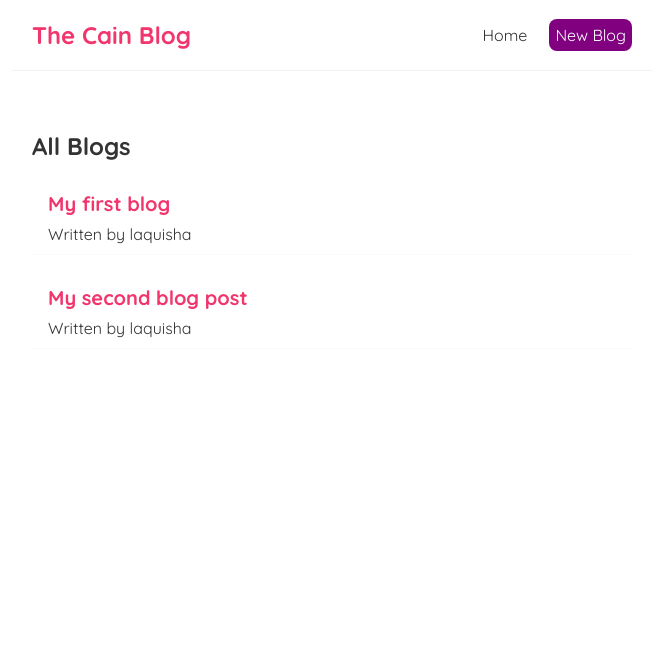
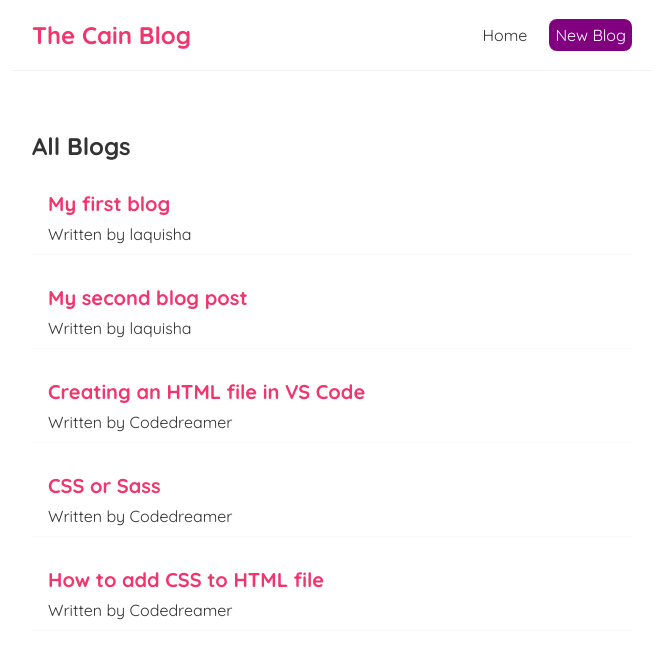
Before and after one commit to llcain/react-cain-blog, a React (Create React App) app: page / in a window 1280 px wide. Shown: the top 658 px of the page, without its empty margins (308-971 px from the left). Built offline with nearby package versions, Linux system fonts and the light colour scheme; data requests are answered from the project's data file.

Commit message:
Added delete button to blog details and styled button

```diff
--- a/src/BlogDetails.js
+++ b/src/BlogDetails.js
@@ -1,10 +1,18 @@
-import { useParams } from "react-router-dom";
+import { useHistory, useParams } from "react-router-dom";
 import useFetch from './useFetch';
 
 const BlogDetails = () => {
     const { id } = useParams();
     const { data: blog, error, isPending } = useFetch('http://localhost:8000/blogs/' + id);
+    const history = useHistory();
 
+    const handleClick = () => {
+        fetch('http://localhost:8000/blogs/' + blog.id,  {
+            method: 'DELETE'
+        }).then(() => {
+            history.push('/');
+        })
+    }
 
     return (
         <div className="blog-details">
@@ -15,6 +23,7 @@ const BlogDetails = () => {
                     <h2>{ blog.title }</h2>
                     <p>Written by { blog.author }</p>
                     <div>{ blog.body }</div>
+                    <button onClick={handleClick}>delete</button>
                 </article>
             )}
         </div>
--- a/src/Create.js
+++ b/src/Create.js
@@ -1,14 +1,34 @@
 import { useState } from "react";
+import { useHistory } from "react-router-dom";
 
 const Create = () => {
   const [title, setTitle] = useState('');
   const [body, setBody] = useState('');
-  const [author, setAuthor] = useState('mario');
+  const [author, setAuthor] = useState('');
+  const [isPending, setIsPending] = useState(false);
+  const history = useHistory();
+
+  const handleSubmit = (e) => {
+    e.preventDefault();
+    const blog = { title, body, author };
+
+    setIsPending(true);
+
+    fetch('http://localhost:8000/blogs', {
+      method: 'POST',
+      headers: { "Content-Type": "application/json" },
+      body: JSON.stringify(blog)
+    }).then(() => {
+      console.log('new blog added');
+      setIsPending(false);
+      history.push('/');
+    })
+  }
 
   return (
     <div className="create">
       <h2>Add a New Blog</h2>
-      <form>
+      <form onSubmit={handleSubmit}>
         <label>Blog title:</label>
         <input
           type="text"
@@ -30,7 +50,8 @@ const Create = () => {
           <option value="LaQuisha">LaQuisha</option>
           <option value="Codedreamer">Codedreamer</option>
         </select>
-        <button>Add Blog</button>
+        { !isPending && <button>Add Blog</button>}
+        { isPending && <button disabled>Add Blog...</button>}
       </form>
     </div>
   );
--- a/src/data/db.json
+++ b/src/data/db.json
@@ -11,6 +11,24 @@
       "body": "This is my second blog post. How do you like it?",
       "author": "laquisha",
       "id": 2
+    },
+    {
+      "title": "Creating an HTML file in VS Code",
+      "body": "Let's talk about how to make an HTML file in VS Code. First of all you will have to download VS Code to your machine. Next, open VS Code. Go to the file menu button the top right corner and click on \"new file\". Type index.html and click enter. The file is created. To get a boiler plate, type explanation key and click tab. This will generate the boiler plate for the file. Give the website a title. Go in the body section and add a h1 and put \"My first website\" in between the opening and closing h1 element tag. Go to the extension's tab in vs code and search for live server. Once the extension is installed, go back the the index.html file. At the bottom is  a \"Go Live\" button. Click on it and you should see the heading of \"My First Website\". Congratulations!! You've created you first HTML file.",
+      "author": "Codedreamer",
+      "id": 3
+    },
+    {
+      "title": "CSS or Sass",
+      "body": "I have a question to ask...Do you refer to use CSS or Sass and why? I prefer to use Sass because you can do so much more with Sass than you can with CSS.",
+      "author": "Codedreamer",
+      "id": 6
+    },
+    {
+      "title": "How to add CSS to HTML file",
+      "body": "To add a link to the styles sheet in the index.html file, first you must create a styles.css file in vs code. Add your styles. Then go to index.html in the header section, type link. The link tag should open. Add the path to the styles.css in the href.",
+      "author": "Codedreamer",
+      "id": 7
     }
   ]
 }
```
Lines whose indentation alone changed are shown as unchanged.
